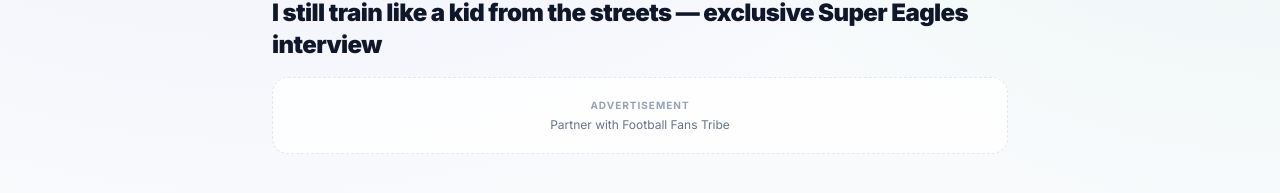
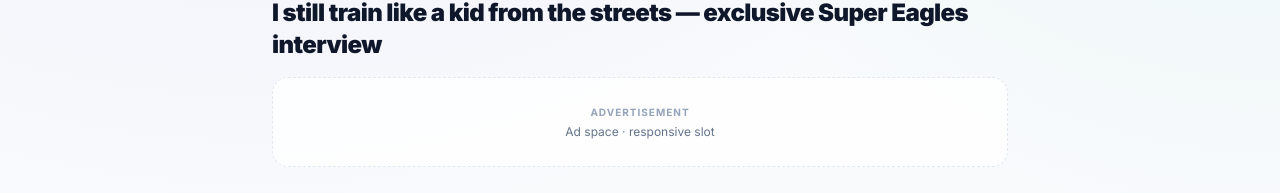
Before and after one commit to eventupdatex/Football-fans, a React (Vite) app: page / in a window 1280 px wide. Shown: the part 607-800 px from the top of the page. Built offline with nearby package versions, Linux system fonts and the light colour scheme; grey boxes are pictures that could not be loaded.

Commit message:
Ad slots reserved height; UI loader animation only

```diff
--- a/src/components/ui.tsx
+++ b/src/components/ui.tsx
@@ -33,9 +33,9 @@
 
 function AdSlot({ label = 'Advertisement' }: { label?: string }) {
   return (
-    <div className="rounded-2xl border border-dashed border-slate-200 bg-white/80 px-4 py-5 text-center">
+    <div className="w-full min-h-[90px] rounded-2xl border border-dashed border-slate-200 bg-white/80 px-4 py-5 text-center flex flex-col items-center justify-center">
       <p className="text-[10px] font-bold uppercase tracking-widest text-slate-400">{label}</p>
-      <p className="mt-1 text-xs text-slate-500">Partner with Football Fans Tribe</p>
+      <p className="mt-1 text-xs text-slate-500">Ad space · responsive slot</p>
     </div>
   );
 }
```
